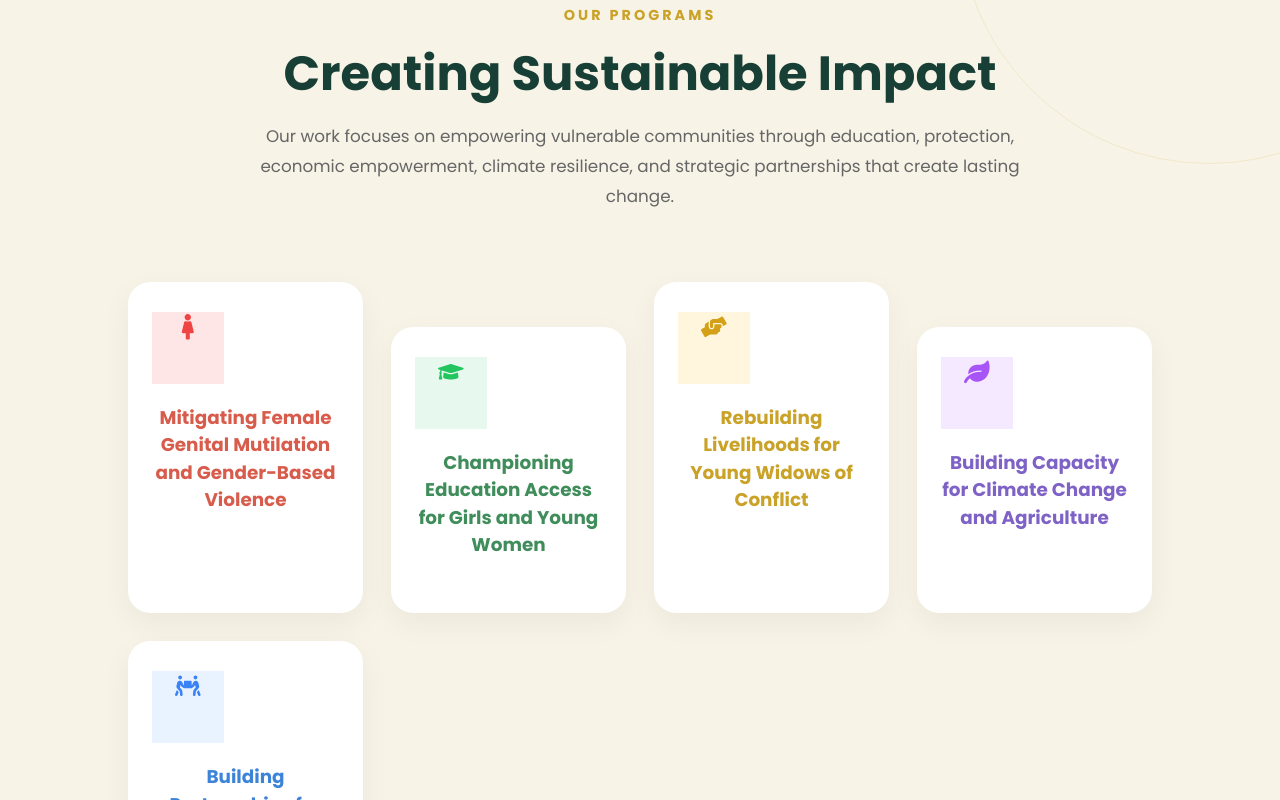
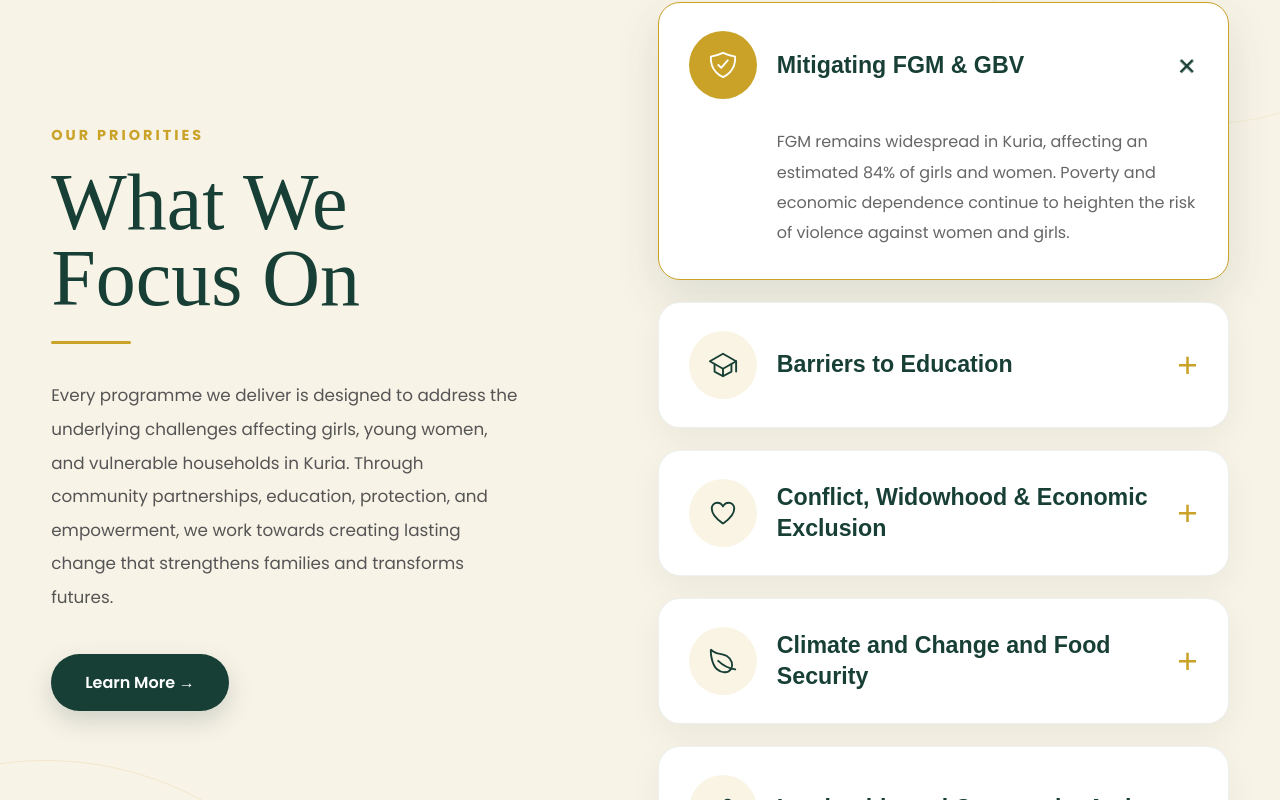
Before and after one commit to boyani-Otieno/gati-foundation, a React (Create React App) app: page / in a window 1280 px wide. Shown: the part 1080-1880 px from the top of the page. Built offline with nearby package versions, Linux system fonts and the light colour scheme.

Commit message:
update featured section

```diff
--- a/src/App.css
+++ b/src/App.css
@@ -62,10 +62,9 @@ button {
   transition: 0.3s ease;
 }
 
-button:hover {
-  background: var(--burgundy);
+button:not(.accordionHeader):hover{
+    background:var(--burgundy);
 }
-
 
 button i {
   margin-right: 5px;
--- a/src/components/common/footer/Footer.jsx
+++ b/src/components/common/footer/Footer.jsx
@@ -87,9 +87,9 @@ const Footer = () => {
           </span>
 
 
-          <button>
+          {/* <button>
             <a href="/donate">Donate Now</a>
-          </button>
+          </button> */}
 
 
         </div>
--- a/src/components/common/header/Header.jsx
+++ b/src/components/common/header/Header.jsx
@@ -157,11 +157,11 @@ const Header = () => {
 
             </li>
 
-            <li>
+            {/* <li>
               <Link to="/blog" onClick={closeMenus}>
                 Blog
               </Link>
-            </li>
+            </li> */}
 
             {/* GET INVOLVED */}
 
--- a/src/components/home/featured/Featured.css
+++ b/src/components/home/featured/Featured.css
@@ -1,247 +1,452 @@
-:root{
-    --cream:#F8F3E7;
-    --green:#1F5B45;
-    --gold:#C9A227;
-    --text:#2A2A2A;
-}
+/*========================================
+  FOCUS SECTION
+========================================*/
 
-.programs-section{
+.focusSection{
     padding:120px 0;
-    background:var(--cream);
+    background:#F8F3E7;
     position:relative;
     overflow:hidden;
 }
 
-.programs-section::before{
+/* Decorative background */
+
+.focusSection::before{
     content:"";
+    position:absolute;
+    width:650px;
+    height:650px;
+    border:1px solid rgba(201,162,39,.15);
+    border-radius:50%;
+    bottom:-420px;
+    left:-280px;
+}
+
+.focusSection::after{
+    content:"";
+    position:absolute;
     width:500px;
     height:500px;
-    border:1px solid rgba(201,162,39,.15);
+    border:1px solid rgba(201,162,39,.10);
     border-radius:50%;
-    position:absolute;
-    top:-220px;
+    top:-260px;
     right:-180px;
 }
 
-.section-heading{
-    max-width:760px;
-    margin:0 auto 70px;
-    text-align:center;
+.focusContainer{
+    width:min(1200px,92%);
+    margin:auto;
+    display:grid;
+    grid-template-columns:.95fr 1.05fr;
+    gap:90px;
+    align-items:flex-start;
+    position:relative;
+    z-index:2;
 }
 
-.section-heading span{
+/*========================================
+  LEFT SIDE
+========================================*/
 
-    color:var(--gold);
-    font-size:.9rem;
-    letter-spacing:3px;
-    font-weight:700;
+.focusLeft{
+    position:sticky;
+    top:120px;
 }
 
-.section-heading h2{
-
-    font-size:3rem;
-    margin:18px 0;
-    color:var(--green);
-    line-height:1.2;
+.focusTag{
+    display:inline-block;
+    color:#C9A227;
+    font-size:.9rem;
+    font-weight:700;
+    letter-spacing:3px;
+    text-transform:uppercase;
+    margin-bottom:18px;
 }
 
-.section-heading p{
-
-    font-size:1.05rem;
-    color:#666;
-    line-height:1.8;
+.focusLeft h2{
+    font-family:"Cormorant Garamond", serif;
+    font-size:5rem;
+    line-height:.95;
+    font-weight:500;
+    color:#173F35;
+    margin-bottom:25px;
 }
 
-.program-grid{
-    display:grid;
-    grid-template-columns:repeat(auto-fit,minmax(220px,1fr));
-    gap:28px;
+.focusLeft h2 span{
+    color:#C9A227;
 }
 
-.program-card{
-    background:white;
+.goldLine{
+    width:80px;
+    height:3px;
+    background:#C9A227;
+    margin-bottom:35px;
+    border-radius:5px;
+}
+
+.focusLeft p{
+    color:#555;
+    line-height:2;
+    font-size:1.05rem;
+    margin-bottom:40px;
+    max-width:470px;
+}
+
+/*========================================
+  BUTTON
+========================================*/
+
+.focusBtn{
+    display:inline-flex;
+    align-items:center;
+    gap:12px;
+    background:#173F35;
+    color:#fff;
+    padding:16px 34px;
+    border-radius:999px;
+    text-decoration:none;
+    font-weight:600;
+    transition:.35s ease;
+    box-shadow:0 10px 25px rgba(23,63,53,.18);
+}
+
+.focusBtn:hover{
+    background:#C9A227;
+    color:#173F35;
+    transform:translateY(-3px);
+}
+
+/*========================================
+  ACCORDION
+========================================*/
+
+.focusRight{
+    display:flex;
+    flex-direction:column;
+    gap:22px;
+}
+
+.accordionItem{
+    background:#fff;
     border-radius:22px;
-    padding:30px 24px;
-    text-align:center;
+    border:1px solid rgba(23,63,53,.08);
+    overflow:hidden;
+    transition:.35s ease;
+    box-shadow:0 12px 35px rgba(0,0,0,.05);
+}
 
-    transition:.4s ease;
+.accordionItem:hover{
+    transform:translateY(-4px);
+    box-shadow:0 18px 45px rgba(0,0,0,.08);
+}
 
-    box-shadow:
-    0 10px 30px rgba(0,0,0,.05);
+.accordionItem.active{
+    border-color:#C9A227;
+}
 
-    position:relative;
+/*========================================
+  HEADER
+========================================*/
+
+.accordionHeader{
+    width:100%;
+    display:flex;
+    justify-content:space-between;
+    align-items:center;
+    background:none;
+    border:none;
+    padding:28px 30px;
+    cursor:pointer;
+    text-align:left;
+}
+
+.headerLeft{
+    display:flex;
+    align-items:center;
+    gap:20px;
+    flex:1;
+}
+
+.iconCircle{
+    width:68px;
+    height:68px;
+    border-radius:50%;
+    background:rgba(201,162,39,.12);
+    display:flex;
+    align-items:center;
+    justify-content:center;
+    flex-shrink:0;
+}
+
+.iconCircle svg{
+    font-size:30px;
+    color:#173F35;
+}
+
+.headerLeft h3{
+    color:#173F35;
+    font-size:1.45rem;
+    font-weight:600;
+    line-height:1.35;
+}
+
+/*========================================
+  ACCORDION CONTENT
+========================================*/
+
+.accordionContent{
     overflow:hidden;
 }
 
-.program-card:nth-child(even){
-
-    margin-top:45px;
+.accordionContent p{
+    padding:0 30px 30px 118px;
+    color:#666;
+    line-height:1.9;
+    font-size:1rem;
+    max-width:700px;
 }
 
-.program-card:hover{
+/*========================================
+  PLUS ICON
+========================================*/
 
-    transform:translateY(-14px);
-
-    box-shadow:
-    0 25px 55px rgba(0,0,0,.12);
+.plus{
+    font-size:2.2rem;
+    font-weight:300;
+    color:#C9A227;
+    transition:transform .35s ease,color .35s ease;
+    flex-shrink:0;
+    line-height:1;
 }
 
-.program-card::after{
-
-    content:"";
-
-    position:absolute;
-    left:0;
-    bottom:0;
-
-    width:100%;
-    height:5px;
-
-    transform:scaleX(0);
-
-    transition:.35s;
+.plus.rotate{
+    transform:rotate(45deg);
+    color:#173F35;
 }
 
-.program-card:hover::after{
+/*========================================
+  ACTIVE STATE
+========================================*/
 
-    transform:scaleX(1);
+.accordionItem.active{
+    box-shadow:0 18px 45px rgba(23,63,53,.12);
 }
 
-.icon-box{
-
-    width:72px;
-    height:72px;
-
-    font-size:1.6rem;
-    margin-bottom:20px;
+.accordionItem.active .iconCircle{
+    background:#C9A227;
 }
 
-.program-card h3{
-    font-size:1.15rem;
-    line-height:1.5;
-    min-height:110px;
-    margin-bottom:24px;
+.accordionItem.active .iconCircle svg{
+    color:#fff;
 }
 
-.program-card a{
-
-    color:var(--green);
-
-    text-decoration:none;
-
-    font-weight:600;
-
-    transition:.3s;
+.accordionItem.active h3{
+    color:#173F35;
 }
 
-.program-card:hover a{
+/*========================================
+  HOVER EFFECTS
+========================================*/
 
-    color:var(--gold);
+.accordionHeader:hover .iconCircle{
+    transform:scale(1.05);
 }
 
-/* COLORS */
-
-.red .icon-box{
-
-    background:#ffe6e6;
-    color:#ef4444;
+.iconCircle{
+    transition:all .35s ease;
 }
 
-.red::after{
-
-    background:#ef4444;
+.focusBtn i{
+    transition:transform .3s ease;
 }
 
-.green .icon-box{
-
-    background:#e7f8ef;
-    color:#22c55e;
+.focusBtn:hover i{
+    transform:translateX(4px);
+    background:rgba(201,162,39,.18);
 }
 
-.green::after{
+/*========================================
+  TABLET
+========================================*/
 
-    background:#22c55e;
+@media (max-width:992px){
+
+.focusSection{
+    padding:100px 0;
 }
 
-.gold .icon-box{
-
-    background:#fff6dd;
-    color:#d4a017;
+.focusContainer{
+    grid-template-columns:1fr;
+    gap:60px;
 }
 
-.gold::after{
-
-    background:#d4a017;
+.focusLeft{
+    position:static;
 }
 
-.purple .icon-box{
-
-    background:#f5e9ff;
-    color:#a855f7;
+.focusLeft h2{
+    font-size:4rem;
 }
 
-.purple::after{
-
-    background:#a855f7;
+.focusLeft p{
+    max-width:100%;
 }
 
-.blue .icon-box{
-
-    background:#e8f3ff;
-    color:#3b82f6;
-}
-
-.blue::after{
-
-    background:#3b82f6;
-}
-
-@media(max-width:992px){
-
-.section-heading h2{
-
-font-size:2.4rem;
-
-}
-
-.program-card:nth-child(even){
-
-margin-top:20px;
-
+.accordionContent p{
+    padding:0 30px 30px 30px;
 }
 
 }
 
-@media(max-width:768px){
+/*========================================
+  MOBILE
+========================================*/
 
-.programs-section{
+@media (max-width:768px){
 
-padding:90px 0;
+.focusSection{
+    padding:80px 0;
+}
+
+.focusContainer{
+    width:92%;
+    gap:45px;
+}
+
+.focusLeft h2{
+    font-size:3rem;
+    line-height:1;
+}
+
+.focusTag{
+    font-size:.8rem;
+    letter-spacing:2px;
+}
+
+.goldLine{
+    margin-bottom:25px;
+}
+
+.focusLeft p{
+    font-size:.98rem;
+    line-height:1.8;
+}
+
+.focusBtn{
+    padding:15px 28px;
+    font-size:.95rem;
+}
+
+.accordionHeader{
+    padding:22px;
+}
+
+.headerLeft{
+    gap:16px;
+}
+
+.iconCircle{
+    width:56px;
+    height:56px;
+}
+
+.iconCircle svg{
+    font-size:24px;
+}
+
+.headerLeft h3{
+    font-size:1.15rem;
+}
+
+.plus{
+    font-size:2rem;
+}
+
+.accordionContent p{
+    padding:0 22px 22px 22px;
+    font-size:.95rem;
+}
 
 }
 
-.section-heading h2{
+/*========================================
+  SMALL PHONES
+========================================*/
 
-font-size:2rem;
+@media (max-width:480px){
+
+.focusSection{
+    padding:70px 0;
+}
+
+.focusLeft h2{
+    font-size:2.4rem;
+}
+
+.focusLeft p{
+    font-size:.95rem;
+}
+
+.focusBtn{
+    width:100%;
+    justify-content:center;
+}
+
+.accordionHeader{
+    align-items:flex-start;
+}
+
+.headerLeft{
+    align-items:flex-start;
+}
+
+.iconCircle{
+    width:50px;
+    height:50px;
+}
+
+.iconCircle svg{
+    font-size:22px;
+}
+
+.headerLeft h3{
+    font-size:1rem;
+    line-height:1.4;
+}
+
+.plus{
+    font-size:1.8rem;
+    margin-left:15px;
+}
+
+.accordionContent p{
+    font-size:.92rem;
+    line-height:1.8;
+    padding:0 20px 20px 20px;
+}
 
 }
 
-.section-heading{
+/*========================================
+  LARGE DESKTOPS
+========================================*/
 
-margin-bottom:50px;
+@media (min-width:1400px){
 
+.focusContainer{
+    max-width:1320px;
 }
 
-.program-card{
-
-padding:35px 28px;
-
+.focusLeft h2{
+    font-size:5.5rem;
 }
 
-.program-card h3{
+.headerLeft h3{
+    font-size:1.55rem;
+}
 
-min-height:auto;
-
+.accordionContent p{
+    font-size:1.05rem;
 }
 
 }
--- a/src/components/home/featured/Featured.jsx
+++ b/src/components/home/featured/Featured.jsx
@@ -1,86 +1,175 @@
+import React, { useState } from "react";
+import { motion, AnimatePresence } from "framer-motion";
+import {
+  IoSchoolOutline,
+  IoLeafOutline,
+  IoShieldCheckmarkOutline,
+  IoPeopleOutline,
+  IoHeartOutline,
+} from "react-icons/io5";
+
 import "./Featured.css";
-import {
-  FaFemale,
-  FaGraduationCap,
-  FaHandsHelping,
-  FaLeaf,
-  FaPeopleCarry,
-} from "react-icons/fa";
 
-const programs = [
+const FocusSection = () => {
+  const [active, setActive] = useState(0);
+
+  const priorities = [
     {
-    icon: <FaFemale />,
-    title: "Mitigating Female Genital Mutilation and Gender-Based Violence",
-    color: "red",
+      title: "Mitigating FGM & GBV",
+      icon: <IoShieldCheckmarkOutline />,
+      content:
+        "FGM remains widespread in Kuria, affecting an estimated 84% of girls and women. Poverty and economic dependence continue to heighten the risk of violence against women and girls.",
     },
     {
-    icon: <FaGraduationCap />,
-    title: "Championing Education Access for Girls and Young Women",
-    color: "green",
+      title: "Barriers to Education",
+      icon: <IoSchoolOutline />,
+      content:
+        "Only 23%–35% of girls in Kuria transition to secondary school, limiting their future opportunities.",
     },
     {
-    icon: <FaHandsHelping />,
-    title: "Rebuilding Livelihoods for Young Widows of Conflict",
-    color: "gold",
+      title: "Conflict, Widowhood & Economic Exclusion",
+      icon: <IoHeartOutline />,
+      content:
+        "Recurring conflict along the Gwitembe-Ang'ata Barikoi border fuels displacement, widens economic exclusion, and deepens poverty.",
     },
     {
-    icon: <FaLeaf />,
-    title: "Building Capacity for Climate Change and Agriculture",
-    color: "purple",
+      title: "Climate and Change and Food Security",
+      icon: <IoLeafOutline />,
+      content:
+        "Over 30% increase in climate-driven agricultural losses is deepening food insecurity among women-led households, who face greater pressure to secure their families' needs.",
     },
     {
-    icon: <FaPeopleCarry />,
-    title: "Building Partnerships for Community Change",
-    color: "blue",
+      title: "Leadership and Community Action",
+      icon: <IoPeopleOutline />,
+      content:
+        "We believe lasting change happens when communities lead it themselves. Through leadership development, mentorship, partnerships, and community forums, we strengthen local voices that champion equality, inclusion, and social transformation.",
     },
   ];
 
-export default function ProgramsSection() {
   return (
-    <section className="programs-section">
-      <div className="container">
+    <section className="focusSection">
 
-        <div className="section-heading">
+      <div className="focusContainer">
 
-          <span>OUR PROGRAMS</span>
+        {/* LEFT SIDE */}
+
+        <motion.div
+          className="focusLeft"
+          initial={{ opacity: 0, x: -40 }}
+          whileInView={{ opacity: 1, x: 0 }}
+          transition={{ duration: .7 }}
+          viewport={{ once: true }}
+        >
+
+          <span className="focusTag">
+            OUR PRIORITIES
+          </span>
 
           <h2>
-            Creating Sustainable Impact
-            <br />
-            {/* Community-Led Initiatives */}
+            What We <br />
+            Focus On
           </h2>
 
+          <div className="goldLine"></div>
+
           <p>
-            Our work focuses on empowering vulnerable communities through
-            education, protection, economic empowerment, climate resilience,
-            and strategic partnerships that create lasting change.
+            Every programme we deliver is designed to address the underlying
+            challenges affecting girls, young women, and vulnerable households
+            in Kuria. Through community partnerships, education, protection,
+            and empowerment, we work towards creating lasting change that
+            strengthens families and transforms futures.
           </p>
+
+          <a href="/need" className="focusBtn">
+            Learn More →
+          </a>
+
+        </motion.div>
+
+        {/* RIGHT SIDE */}
+
+        <motion.div
+          className="focusRight"
+          initial={{ opacity: 0, x: 40 }}
+          whileInView={{ opacity: 1, x: 0 }}
+          transition={{ duration: .7 }}
+          viewport={{ once: true }}
+        >
+
+          {priorities.map((item, index) => (
+
+            <div
+              key={index}
+              className={`accordionItem ${
+                active === index ? "active" : ""
+              }`}
+            >
+
+              <button
+                className="accordionHeader"
+                onClick={() =>
+                  setActive(active === index ? -1 : index)
+                }
+              >
+
+                <div className="headerLeft">
+
+                  <div className="iconCircle">
+                    {item.icon}
+                  </div>
+
+                  <h3>{item.title}</h3>
 
                 </div>
 
-        <div className="program-grid">
+                <span
+                  className={`plus ${
+                    active === index ? "rotate" : ""
+                  }`}
+                >
+                  +
+                </span>
 
-          {programs.map((program, index) => (
-            <div
-              key={index}
-              className={`program-card ${program.color}`}
+              </button>
+
+              <AnimatePresence>
+
+                {active === index && (
+
+                  <motion.div
+                    className="accordionContent"
+                    initial={{ height: 0, opacity: 0 }}
+                    animate={{
+                      height: "auto",
+                      opacity: 1,
+                    }}
+                    exit={{
+                      height: 0,
+                      opacity: 0,
+                    }}
+                    transition={{
+                      duration: .35,
+                    }}
                   >
-              <div className="icon-box">
-                {program.icon}
-              </div>
 
-              <h3>{program.title}</h3>
+                    <p>{item.content}</p>
 
-              {/* <a href="/">
-                Learn More →
-              </a> */}
+                  </motion.div>
 
-            </div>
-          ))}
+                )}
+
+              </AnimatePresence>
 
             </div>
 
+          ))}
+
+        </motion.div>
+
       </div>
+
     </section>
   );
-}
+};
+
+export default FocusSection;
--- a/src/components/need/Need.jsx
+++ b/src/components/need/Need.jsx
@@ -71,7 +71,7 @@ export default function Need() {
       </section>
 
       <section className={styles.stats}>
-        <div className="container">
+        {/* <div className="container">
           <div className={styles.statsGrid}>
             <div><h2>84%</h2><p>FGM</p></div>
             <div><h2>17.1</h2><p>First Marriage</p></div>
@@ -80,7 +80,7 @@ export default function Need() {
             <div><h2>&lt;12%</h2><p>Land Ownership</p></div>
             <div><h2>30%</h2><p>Climate Losses</p></div>
           </div>
-        </div>
+        </div> */}
       </section>
 
       <section className={styles.cards}>
```
Lines whose indentation alone changed are shown as unchanged.
